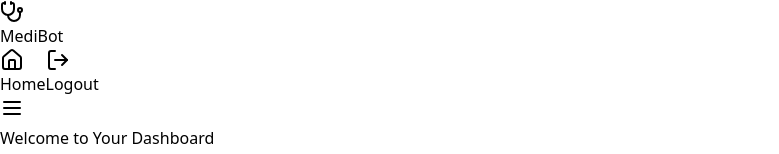
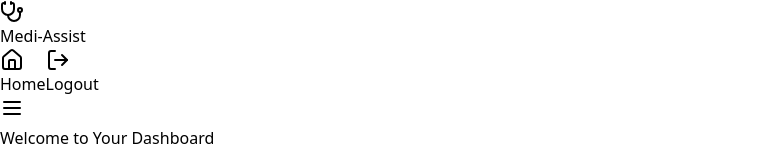
Before and after one commit to gpalakgupta/mini-project, a React (Vite) app in the folder frontend/: page /patient-dashboard in a window 1280 px wide. Shown: the top 154 px of the page, without its empty margins (0-779 px from the left). Built offline with nearby package versions, Linux system fonts and the light colour scheme.

Commit message:
initial commit

```diff
--- a/frontend/src/components/Navbar.jsx
+++ b/frontend/src/components/Navbar.jsx
@@ -36,7 +36,7 @@ const Navbar = () => {
                 <Stethoscope className="w-5 h-5 text-white" />
               </div>
               <span className="ml-3 text-xl font-bold text-gray-800 hidden sm:block">
-                MediBot
+                Medi-Assist
               </span>
             </div>
           </div>
```
